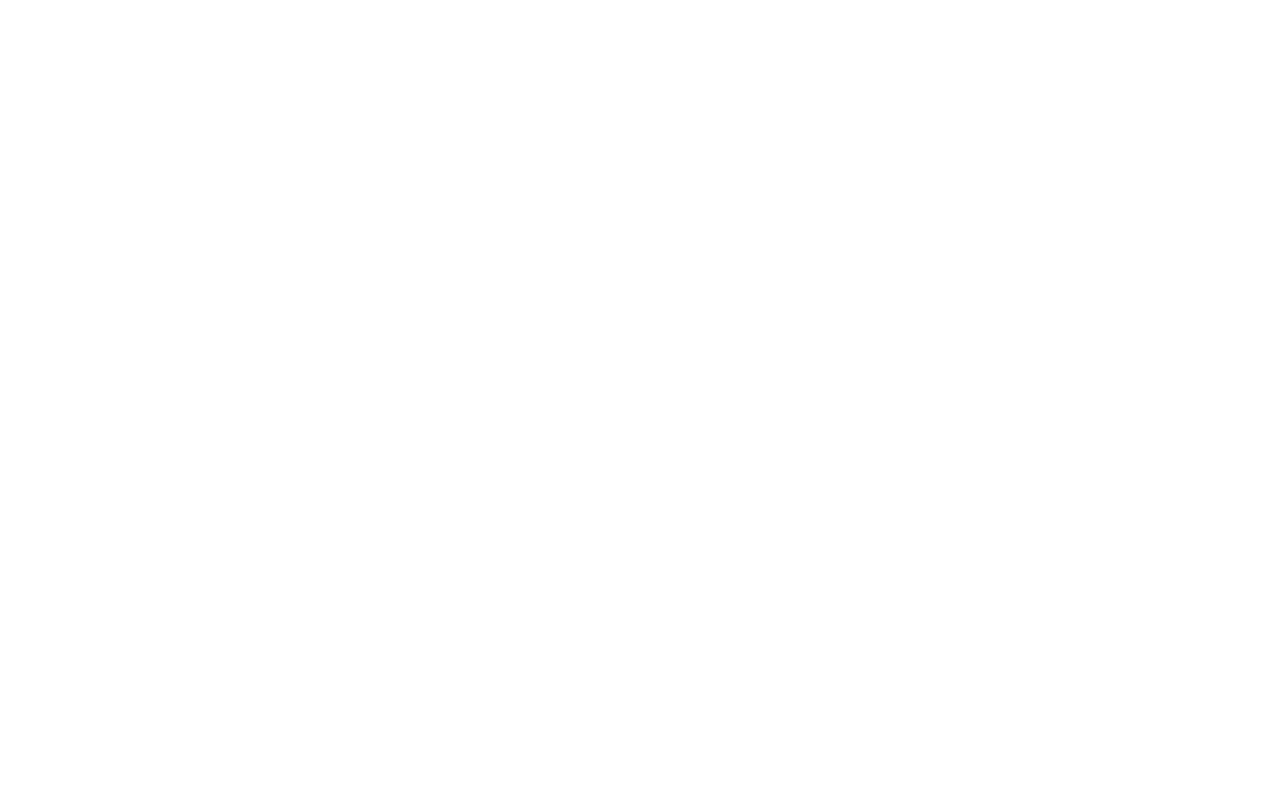
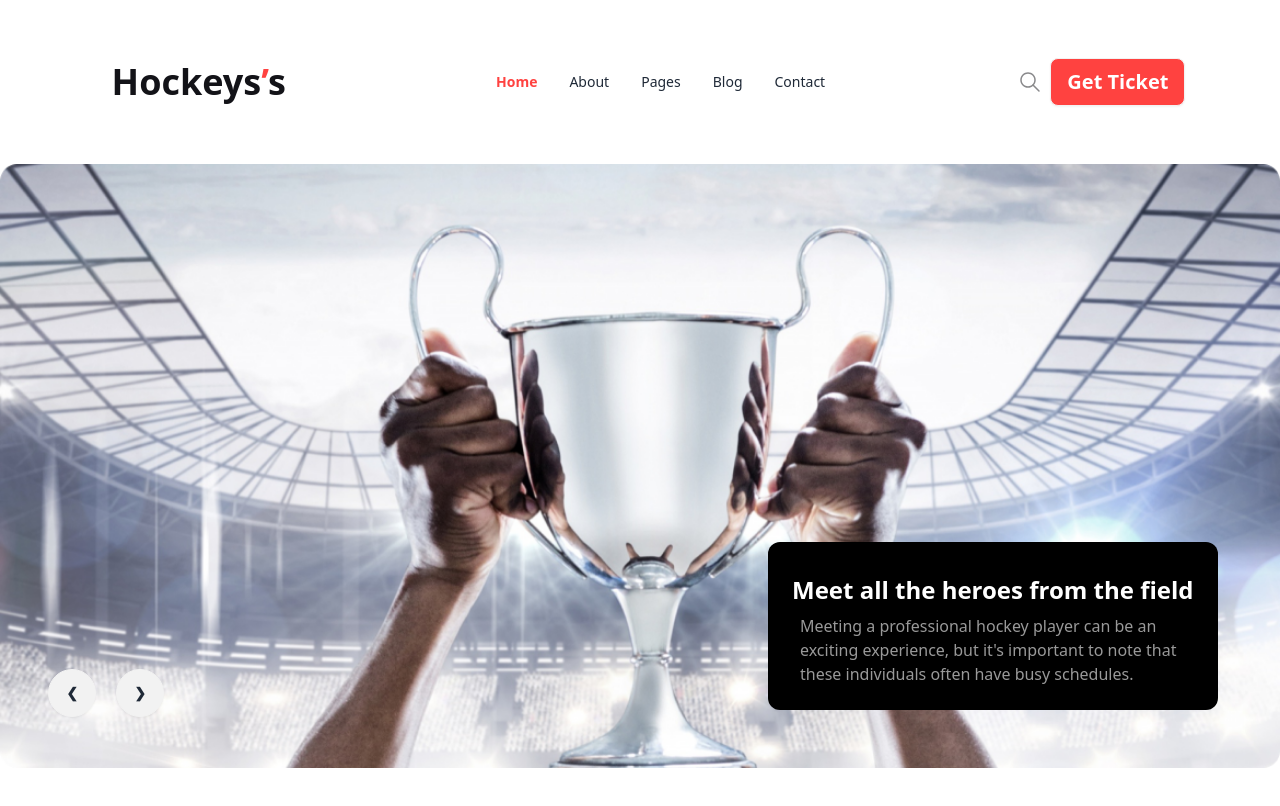
Before and after one commit to Mehedi3300/hockeys-project, a plain HTML site: page index.html in a window 1280 px wide. Drawn offline with nearby package versions, Linux system fonts and the light colour scheme.

Commit message:
header section added

```diff
--- a/index.html
+++ b/index.html
@@ -18,9 +18,105 @@
         .font-manrope{
             font-family: 'Manrope', sans-serif;
     }
+    .basic-btn{
+        color: #FFF;
+        text-align: center;
+        font-size: 20px;
+        font-weight: 700;
+        border-radius: 8px;
+        background: #FF4240;
+    }
+
     </style>
 </head>
 <body>
+    <header class="container mx-auto">
 
+        <div class="navbar flex justify-around items-center my-12">
+            <div class="">
+              <div class="dropdown">
+                <div tabindex="0" role="button" class="btn btn-ghost lg:hidden">
+                  <svg xmlns="http://www.w3.org/2000/svg" class="h-5 w-5" fill="none" viewBox="0 0 24 24" stroke="currentColor"><path stroke-linecap="round" stroke-linejoin="round" stroke-width="2" d="M4 6h16M4 12h8m-8 6h16" /></svg>
+                </div>
+                <ul tabindex="0" class="menu menu-sm dropdown-content mt-3 z-[1] p-2 shadow bg-base-100 rounded-box w-52">
+                  <li><a href=""><span class="text-[#FF4240] font-bold">Home</span></a></li>
+                  <li><a>About</a></li>
+                  <li><a>Pages</a></li>
+                  <li><a>Blog</a></li>
+                  <li><a>Contact</a></li>
+                </ul>
+              </div>
+              <a class="btn btn-ghost"><h2 class="font-extrabold text-xl lg:text-4xl text-[#131318]">Hockeys<span class="text-[#FF4240]">’</span>s</h2></a>
+            </div>
+            <div class="navbar-center hidden lg:flex">
+              <ul class="menu menu-horizontal px-1">
+                <li><a href=""><span class="text-[#FF4240] font-bold">Home</span></a></li>
+                <li><a>About</a></li>
+                <li><a>Pages</a></li>
+                <li><a>Blog</a></li>
+                <li><a>Contact</a></li>
+              </ul>
+            </div>
+            <div class="flex items-center gap-2">
+                <a href="" class=""><svg xmlns="http://www.w3.org/2000/svg" width="24" height="24" viewBox="0 0 24 24" fill="none">
+                    <g clip-path="url(#clip0_5_6)">
+                      <path d="M3 10C3 10.9193 3.18106 11.8295 3.53284 12.6788C3.88463 13.5281 4.40024 14.2997 5.05025 14.9497C5.70026 15.5998 6.47194 16.1154 7.32122 16.4672C8.1705 16.8189 9.08075 17 10 17C10.9193 17 11.8295 16.8189 12.6788 16.4672C13.5281 16.1154 14.2997 15.5998 14.9497 14.9497C15.5998 14.2997 16.1154 13.5281 16.4672 12.6788C16.8189 11.8295 17 10.9193 17 10C17 9.08075 16.8189 8.1705 16.4672 7.32122C16.1154 6.47194 15.5998 5.70026 14.9497 5.05025C14.2997 4.40024 13.5281 3.88463 12.6788 3.53284C11.8295 3.18106 10.9193 3 10 3C9.08075 3 8.1705 3.18106 7.32122 3.53284C6.47194 3.88463 5.70026 4.40024 5.05025 5.05025C4.40024 5.70026 3.88463 6.47194 3.53284 7.32122C3.18106 8.1705 3 9.08075 3 10Z" stroke="#89898B" stroke-width="1.5" stroke-linecap="round" stroke-linejoin="round"/>
+                      <path d="M21 21L15 15" stroke="#89898B" stroke-width="1.5" stroke-linecap="round" stroke-linejoin="round"/>
+                    </g>
+                    <defs>
+                      <clipPath id="clip0_5_6">
+                        <rect width="24" height="24" fill="white"/>
+                      </clipPath>
+                    </defs>
+                  </svg></a>
+                <button class="btn basic-btn">Get Ticket</button>
+            </div>
+          </div>
+
+        <div class="mx-auto relative">
+            <div class="carousel w-full relative">
+                <div id="slide1" class="carousel-item relative w-full">
+                  <img src="Images/1.png" class="w-full h-[80%]"/>
+                  <div class="absolute flex gap-5 transform -translate-y-1/2 left-12 right-5 top-[70%]">
+                    <a href="#slide4" class="btn btn-circle">❮</a>
+                    <a href="#slide2" class="btn btn-circle">❯</a>
+                  </div>
+                </div>
+                <div id="slide2" class="carousel-item relative w-full">
+                  <img src="Images/2.png" class="w-full h-[80%]" />
+                  <div class="absolute flex gap-5 transform -translate-y-1/2 left-12 right-5 top-[70%]">
+                    <a href="#slide1" class="btn btn-circle">❮</a>
+                    <a href="#slide3" class="btn btn-circle">❯</a>
+                  </div>
+                </div>
+                <div id="slide3" class="carousel-item relative w-full">
+                  <img src="Images/3.png" class="w-full h-[80%]" />
+                  <div class="absolute flex gap-5 transform -translate-y-1/2 left-12 right-5 top-[70%]">
+                    <a href="#slide2" class="btn btn-circle">❮</a>
+                    <a href="#slide4" class="btn btn-circle">❯</a>
+                  </div>
+                </div>
+                <div id="slide4" class="carousel-item relative w-full">
+                  <img src="Images/4.png" class="w-full h-[80%]" />
+                  <div class="absolute flex gap-5 transform -translate-y-1/2 left-12 right-5 top-[70%]">
+                    <a href="#slide3" class="btn btn-circle">❮</a>
+                    <a href="#slide1" class="btn btn-circle">❯</a>
+                </div>
+            </div>
+            <div>
+            </div>
+            <div class= "bg-black w-[250px] md:w-[300px] lg:w-[450px] rounded-xl absolute top-[50%] left-[60%]">
+                <h2 class="text-base lg:text-2xl font-extrabold text-[#FFF] pt-2 lg:pt-8 pl-2 lg:pl-6 pb-2">Meet all the heroes from the field</h2>
+                <p class="font-medium text-xs lg:text-base text-[#FFFFFF99] px-4 lg:px-8 pb-2 lg:pb-6">Meeting a professional hockey player can be an exciting experience, but it's important to note that these individuals often have busy schedules.</p>
+            </div>
+            </div>
+        </div>
+    </header>
+    <main>
+
+    </main>
+    <footer>
+
+    </footer>
 </body>
 </html>
```
